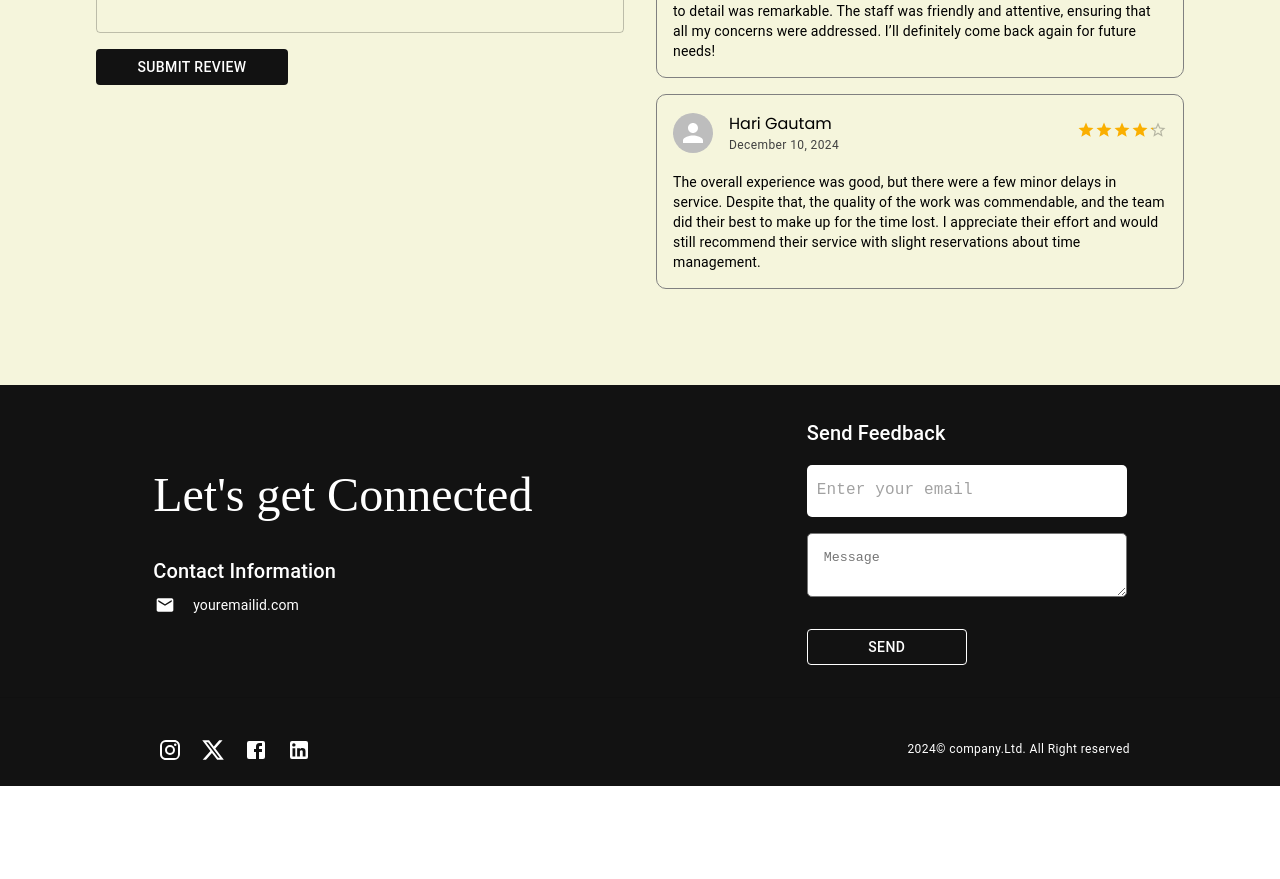
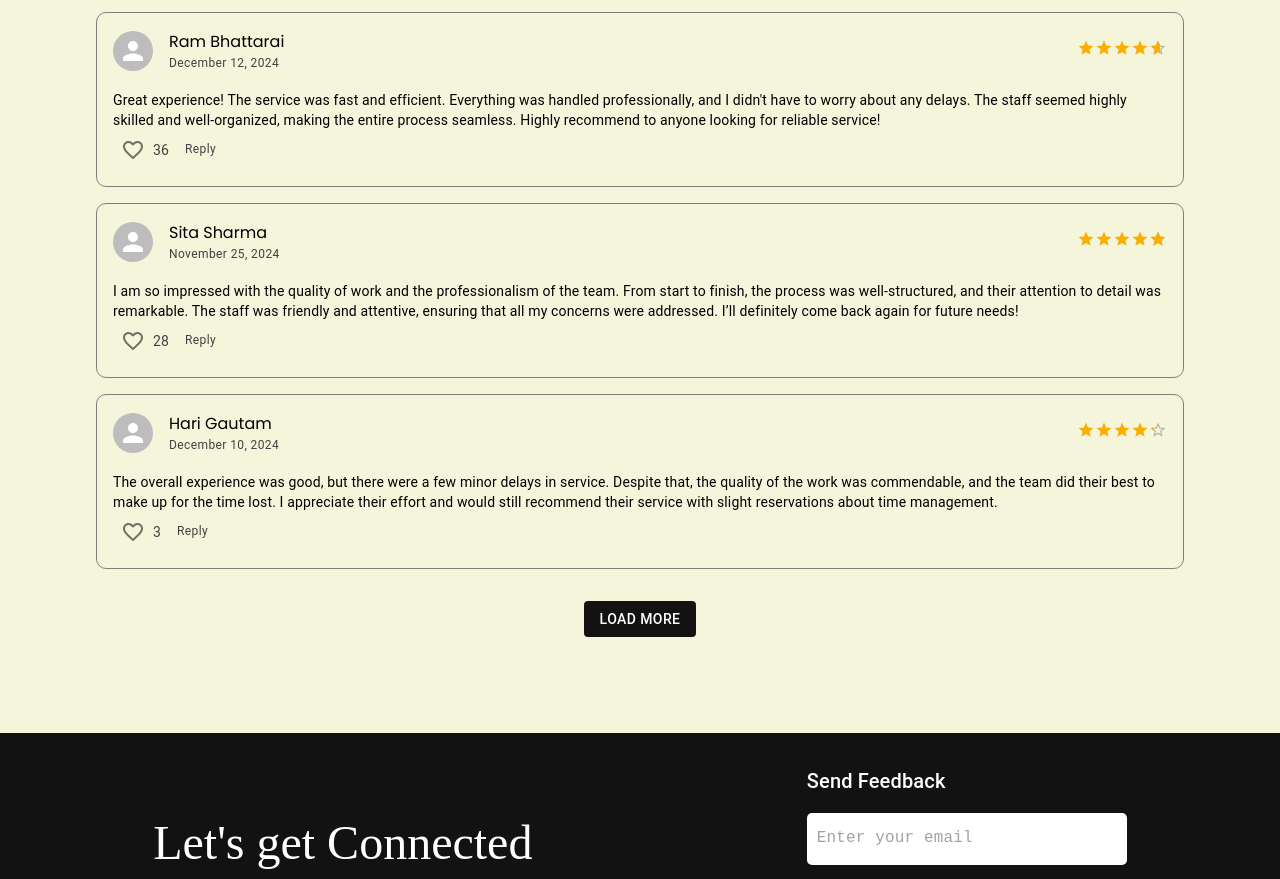
Before and after one commit to PrashannaLohani/Blog, a React (Vite) app in the folder Frontend/: page /Blogs in a window 1280 px wide. Shown: the part 2660-3539 px from the top of the page. Before the commit the page ends 3446 px from the top, so only its background shows below. Built offline with nearby package versions, Linux system fonts and the light colour scheme.

Commit message:
Comment section is changed and like and reply button added

```diff
--- a/Frontend/src/Pages/Blogs/Component/BlogReview.jsx
+++ b/Frontend/src/Pages/Blogs/Component/BlogReview.jsx
@@ -2,43 +2,94 @@ import {
   Avatar,
   Box,
   Button,
+  IconButton,
   Rating,
   TextField,
   Typography,
 } from "@mui/material";
+import FavoriteBorderIcon from "@mui/icons-material/FavoriteBorder";
+import FavoriteIcon from "@mui/icons-material/Favorite";
+import { useState } from "react";
 
 export default function BlogReview() {
-  //Dummy data...
+  // Initial review data
   const review = [
     {
+      id: "1",
       name: "Ram Bhattarai",
       date: "December 12, 2024",
       rating: 4.5,
+      likes: 36,
       content:
         "Great experience! The service was fast and efficient. Everything was handled professionally, and I didn't have to worry about any delays. The staff seemed highly skilled and well-organized, making the entire process seamless. Highly recommend to anyone looking for reliable service!",
     },
     {
+      id: "2",
       name: "Sita Sharma",
       date: "November 25, 2024",
       rating: 4.8,
+      likes: 28,
       content:
         "I am so impressed with the quality of work and the professionalism of the team. From start to finish, the process was well-structured, and their attention to detail was remarkable. The staff was friendly and attentive, ensuring that all my concerns were addressed. I’ll definitely come back again for future needs!",
     },
     {
+      id: "3",
       name: "Hari Gautam",
       date: "December 10, 2024",
       rating: 4.2,
+      likes: 3,
+      content:
+        "The overall experience was good, but there were a few minor delays in service. Despite that, the quality of the work was commendable, and the team did their best to make up for the time lost. I appreciate their effort and would still recommend their service with slight reservations about time management.",
+    },
+    {
+      id: "4",
+      name: "Kusal Gautam",
+      date: "December 20, 2024",
+      rating: 2,
+      likes: 39,
       content:
         "The overall experience was good, but there were a few minor delays in service. Despite that, the quality of the work was commendable, and the team did their best to make up for the time lost. I appreciate their effort and would still recommend their service with slight reservations about time management.",
     },
   ];
+
+  // State to track the number of reviews to display
+  const [visibleReviewsCount, setVisibleReviewsCount] = useState(3);
+
+  // Handle Load More button click
+  const loadMoreReviews = () => {
+    setVisibleReviewsCount((prevCount) => prevCount + 3); // Load 3 more reviews
+  };
+
+  const [likesState, setLikesState] = useState(
+    review.map((rev) => ({
+      id: rev.id,
+      liked: false,
+      likeCount: rev.likes,
+    }))
+  );
+
+  // Handle like/unlike action for a specific review
+  const onLikeClick = (id) => {
+    setLikesState((prevState) =>
+      prevState.map((rev) =>
+        rev.id === id
+          ? {
+              ...rev,
+              liked: !rev.liked,
+              likeCount: rev.liked ? rev.likeCount - 1 : rev.likeCount + 1,
+            }
+          : rev
+      )
+    );
+  };
+
   return (
-    <>
     <Box
       minHeight="80vh"
       bgcolor="beige"
       display="flex"
       justifyContent="center"
+      flexDirection="column"
       p="5rem"
     >
       <Box minHeight="40vh" flexGrow="1" p="1rem">
@@ -51,13 +102,11 @@ export default function BlogReview() {
             <Rating value={null} precision={0.5} />
           </Box>
           <Box display="flex" flexDirection="column" gap="1rem">
-              <TextField label="Name" variant="outlined" />
-              <TextField label="Email" variant="outlined" />
             <TextField
               label="Message"
               variant="outlined"
               multiline
-                minRows={5}
+              minRows={3}
             />
             <Button
               variant="outlined"
@@ -77,17 +126,28 @@ export default function BlogReview() {
           </Box>
         </Box>
       </Box>
-        <Box minHeight="40vh" maxWidth="50%" p="1rem">
+
+      <Box
+        minHeight="40vh"
+        p="1rem"
+        display="flex"
+        flexDirection="column"
+        justifyItems="center"
+        alignItems="center"
+      >
+        <Box>
           <Typography variant="h4" fontWeight={600}>
-            Customer Feedback
+            Comments
           </Typography>
-          {review.map((rev) => {
+          {review.slice(0, visibleReviewsCount).map((rev) => {
+            const likeState = likesState.find((state) => state.id === rev.id);
             return (
               <Box
                 p="1rem"
                 border="1px solid grey"
                 borderRadius="10px"
                 mt="1rem"
+                key={rev.id}
               >
                 <Box
                   display="flex"
@@ -116,11 +176,64 @@ export default function BlogReview() {
                 <Box mt="1rem">
                   <Typography variant="body2">{rev.content}</Typography>
                 </Box>
+                <Box display="flex" alignItems="center" gap="1rem">
+                  <Box display="flex" alignItems="center">
+                    <IconButton onClick={() => onLikeClick(rev.id)}>
+                      {likeState.liked ? (
+                        <FavoriteIcon sx={{ color: "#AF1740" }} />
+                      ) : (
+                        <FavoriteBorderIcon />
+                      )}
+                    </IconButton>
+
+                    <Typography
+                      component="a"
+                      variant="body2"
+                      sx={{ color: "primary.light", cursor: "pointer" }}
+                    >
+                      {likeState.likeCount}
+                    </Typography>
+                  </Box>
+
+                  <Typography
+                    component="a"
+                    variant="caption"
+                    sx={{
+                      color: "primary.light",
+                      cursor: "pointer",
+                      "&:hover": {
+                        textDecoration: "underline",
+                      },
+                    }}
+                  >
+                    Reply
+                  </Typography>
+                </Box>
               </Box>
             );
           })}
         </Box>
+
+        {visibleReviewsCount < review.length && (
+          <Button
+            variant="outlined"
+            sx={{
+              bgcolor: "primary.main",
+              color: "primary.text",
+              maxWidth: "15rem",
+              mt: "2rem",
+              "&:hover": {
+                bgcolor: "primary.text",
+                color: "primary.main",
+                transition: "0.3s",
+              },
+            }}
+            onClick={loadMoreReviews}
+          >
+            Load more
+          </Button>
+        )}
       </Box>
-    </>
+    </Box>
   );
 }
```
Lines whose indentation alone changed are shown as unchanged.
